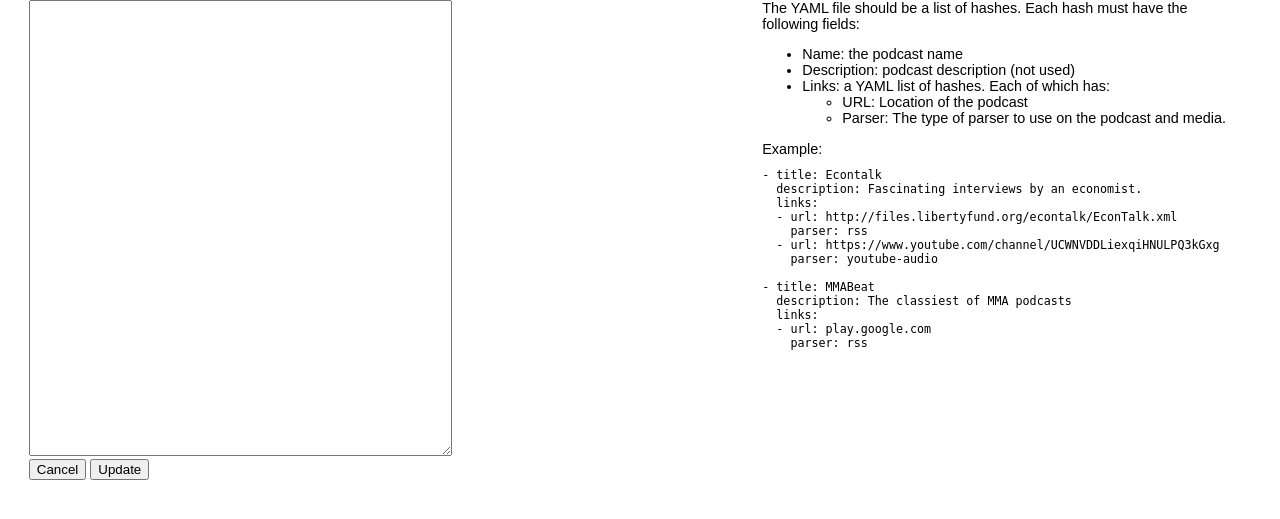
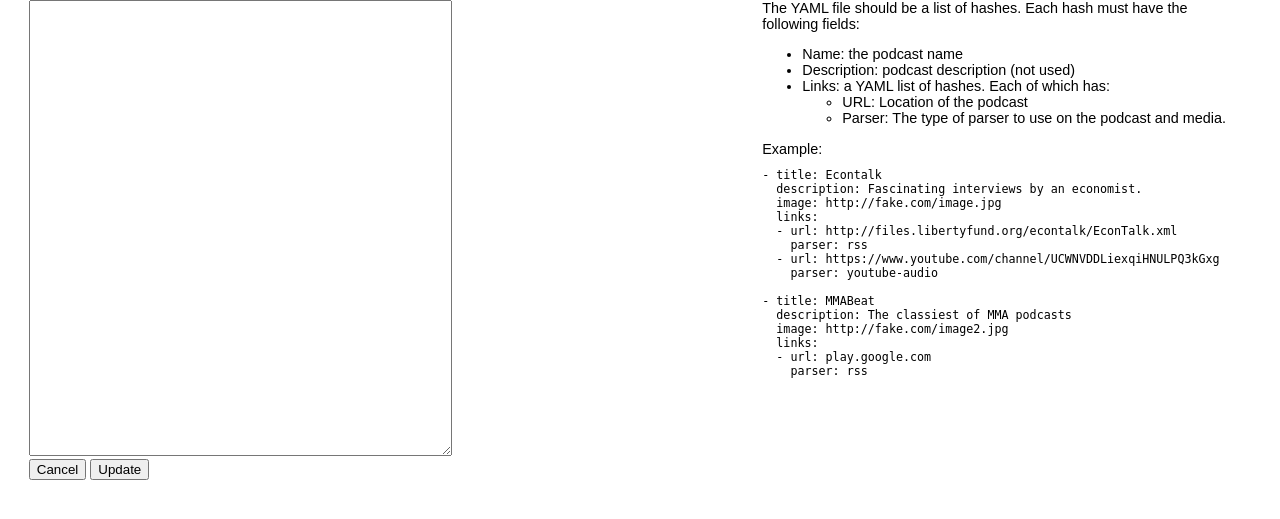
Before and after one commit to dmallinger/recaster, a Flask app: template templates/podcasts_edit.html in a window 1280 px wide. Shown: the part 96-615 px from the top of the page. Run offline with Flask 2, Linux system fonts and the light colour scheme; the template is opened without the code that fills it, so the values that code supplies are empty.

Commit message:
Added image tag in example

```diff
--- a/templates/podcasts_edit.html
+++ b/templates/podcasts_edit.html
@@ -35,6 +35,7 @@
             <pre>
 - title: Econtalk
   description: Fascinating interviews by an economist.
+  image: http://fake.com/image.jpg
   links:
   - url: http://files.libertyfund.org/econtalk/EconTalk.xml
     parser: rss
@@ -43,6 +44,7 @@
 
 - title: MMABeat
   description: The classiest of MMA podcasts
+  image: http://fake.com/image2.jpg
   links:
   - url: play.google.com
     parser: rss
```
